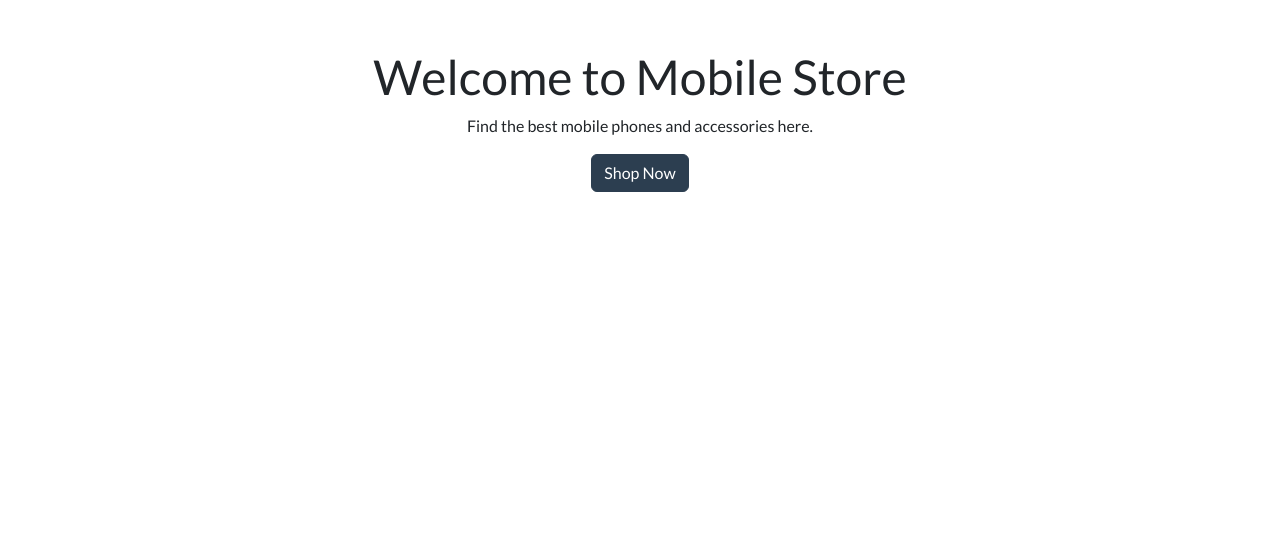
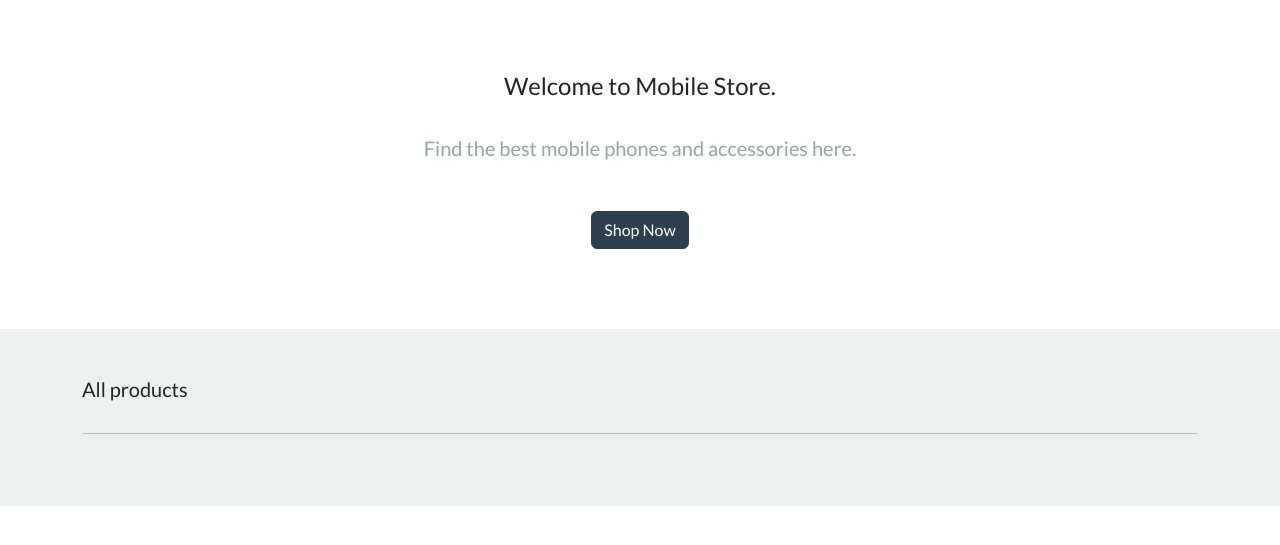
Before and after one commit to duyan77/mobile-app, a Django app: page / in a window 1280 px wide. Shown: the part 72-617 px from the top of the page. Run offline with Django 5.2, Linux system fonts and the light colour scheme; data that the repository does not hold is empty; some libraries are stand-ins or nearby versions.

Commit message:
complete ui

```diff
--- a/store/models.py
+++ b/store/models.py
@@ -22,7 +22,7 @@ class Product(models.Model):
 	brand = models.CharField(max_length=255, default='un-branded')
 	description = models.TextField(blank=True)
 	slug = models.SlugField(max_length=255, unique=True)
-	price = models.DecimalField(max_digits=10, decimal_places=2)
+	price = models.DecimalField(max_digits=10, decimal_places=0)
 	image = models.ImageField(upload_to='images/')
 
 	class Meta:
@@ -30,3 +30,6 @@ class Product(models.Model):
 
 	def __str__(self):
 		return self.title
+
+	def formatted_price(self):
+		return f"{self.price:,.0f}₫"
--- a/store/templates/store/base.html
+++ b/store/templates/store/base.html
@@ -41,6 +41,22 @@
 
     <script src="https://maxcdn.bootstrapcdn.com/bootstrap/4.0.0/js/bootstrap.min.js"></script>
 
+    <style>
+        /* Các style cho toàn bộ trang */
+        .card img {
+            height: 200px;
+            object-fit: cover;
+            display: block;
+            margin-left: auto;
+            margin-right: auto;
+        }
+
+        .card-text {
+            white-space: nowrap;
+            overflow: hidden;
+            text-overflow: ellipsis;
+        }
+    </style>
 
 </head>
 
--- a/store/templates/store/store.html
+++ b/store/templates/store/store.html
@@ -3,13 +3,60 @@
 {% load static %}
 
 {% block content %}
-    <div class="container mt-5">
-        <div class="row">
-            <div class="col-md-12 text-center">
-                <h1>Welcome to Mobile Store</h1>
-                <p>Find the best mobile phones and accessories here.</p>
-                <a href="{% url 'store' %}" class="btn btn-primary">Shop Now</a>
+
+    <!-- Introduction section -->
+    <section class="py-4 text-center container">
+
+        <div class="row py-lg-5">
+
+            <div class="col-lg-6 col-md-8 mx-auto">
+
+                <h4> Welcome to Mobile Store. </h4>
+
+                <br>
+
+                <p class="lead text-muted">
+                    Find the best mobile phones and accessories here.
+                </p>
+
+                <br>
+
+                <a href="#" class="btn btn-primary my-2"> Shop Now </a>
+
+            </div>
+
+        </div>
+
+    </section>
+
+
+    <!-- All products section -->
+    <div class="album py-5 bg-light">
+        <div class="container">
+            <div class="pb-3 h5"> All products</div>
+            <hr>
+            <br>
+            <div class="row row-cols-1 row-cols-sm-2 row-cols-md-5 g-3">
+                {% for product in all_products %}
+                    <div class="col">
+                        <div class="card shadow-sm d-flex flex-column h-100">
+                            <img class="img-fluid" alt="{{ product.title }}"
+                                 src="{{ product.image.url }}">
+                            <div class="card-body mt-auto">
+                                <p class="card-text">
+                                    <a class="text-info text-decoration-none" href="">
+                                        {{ product.title | capfirst }}
+                                    </a>
+                                </p>
+                                <div class="d-flex justify-content-between align-items-center">
+                                    <h5>{{ product.formatted_price }}</h5>
+                                </div>
+                            </div>
+                        </div>
+                    </div>
+                {% endfor %}
             </div>
         </div>
     </div>
+
 {% endblock %}
--- a/store/views.py
+++ b/store/views.py
@@ -1,12 +1,17 @@
+from itertools import product
+from lib2to3.fixes.fix_input import context
+
 from django.shortcuts import render
 
-from .models import Category
+from .models import Category, Product
 
 
 # Create your views here.
 
 def store(request):
-	return render(request, 'store/store.html')
+	all_products = Product.objects.all()
+	cont = {'all_products': all_products}
+	return render(request, 'store/store.html', context=cont)
 
 
 def categories(request):
```
Also changed, not shown: static/media/images/5251030372-samsung-galaxy-tab-s7-fe-t735.jpg (added), static/media/images/DELL-XPS-13-PLUS.jpg (added), static/media/images/ipad-air.jpg (added), static/media/images/iphone-16-pro-max_48hk4lh.jpg (added), static/media/images/iphone-16-pro-max_59uMyaO.jpg (added), static/media/images/samsung-galaxy-s23_jQVMwX3.jpg (added), store/migrations/0004_alter_product_price.py (added).
